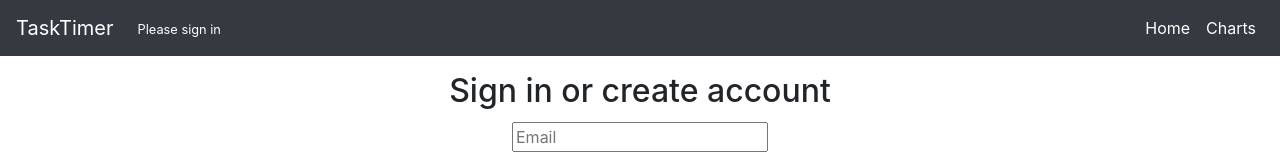
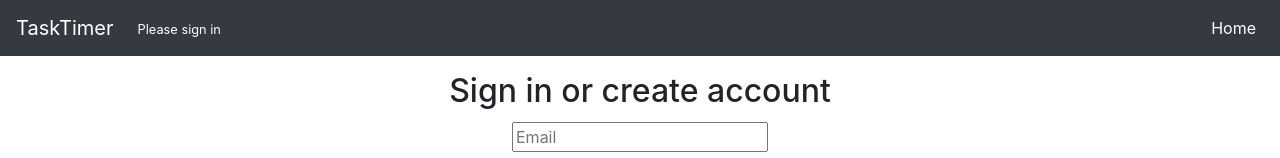
Before and after one commit to MarkoBezic/pomreact, a React (Create React App) app: page / in a window 1280 px wide. Shown: the top 158 px of the page. Built offline with nearby package versions, Linux system fonts and the light colour scheme; no server answers.

Commit message:
removed charts button from nav

```diff
--- a/src/components/NavBar.js
+++ b/src/components/NavBar.js
@@ -35,9 +35,6 @@ class NavBar extends Component {
                     Home <span className="sr-only">(current)</span>
                   </Link>
                 </li>
-                <li className="nav-item">
-                  <span className="nav-link text-white">Charts</span>
-                </li>
               </ul>
             </nav>
           </>
```
Also changed, not shown: public/index.html (line endings or trailing spaces).
